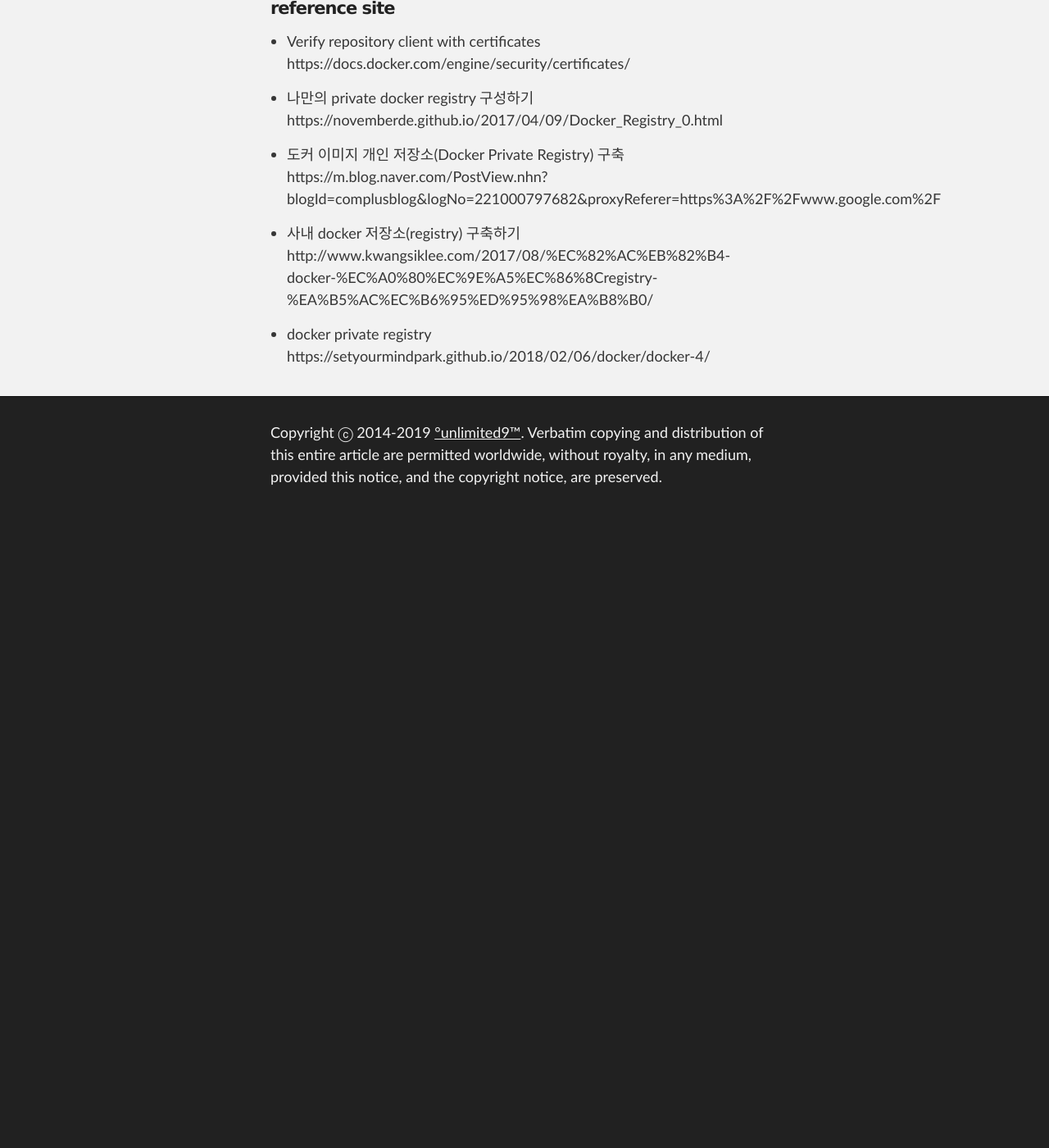
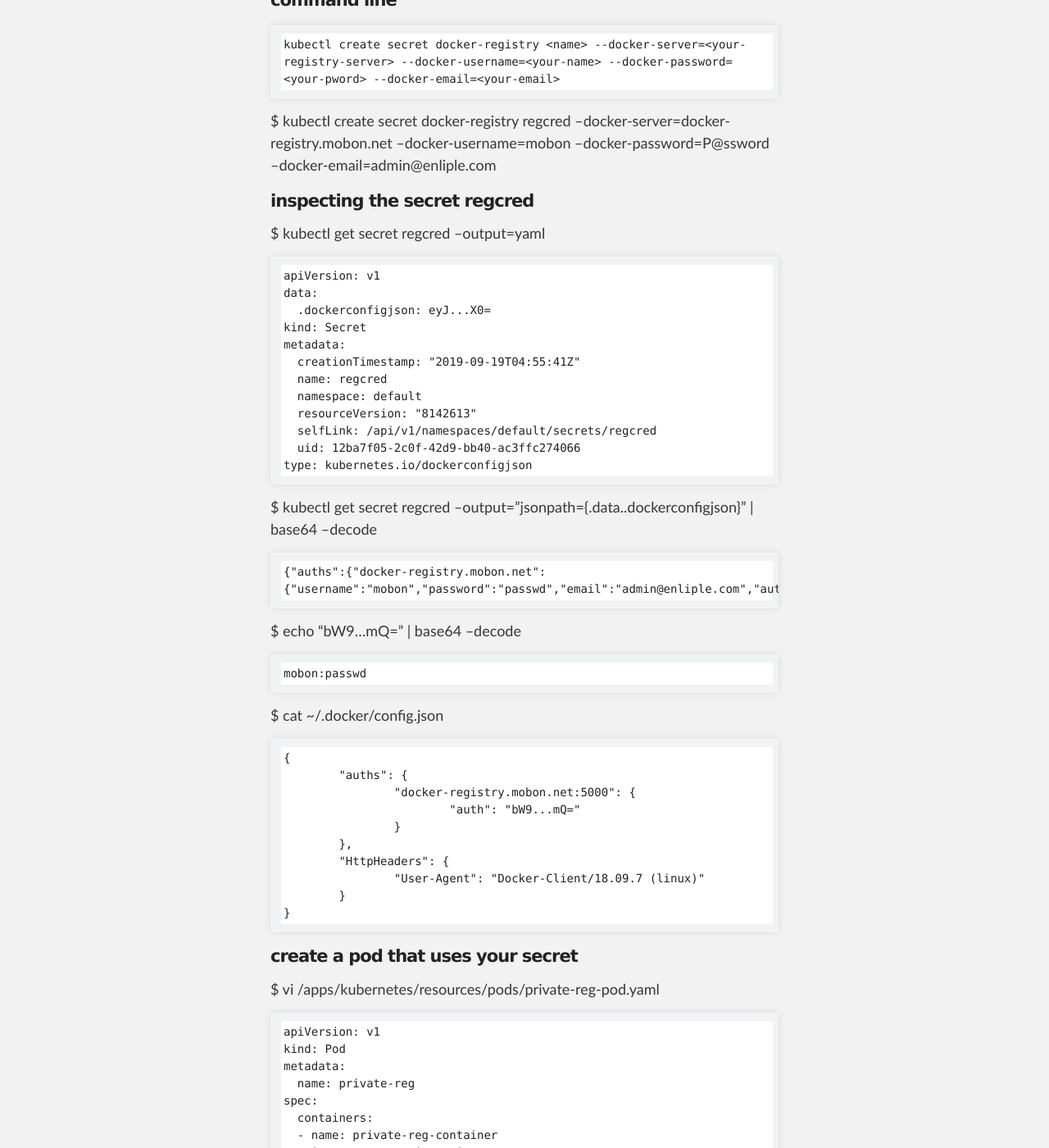
Before and after one commit to unlimited9/unlimited9.github.com, a Jekyll site: the page built from reference.notes/TA/cloud/docker/private.registry.md, in a window 1280 px wide and 1400 px high, scrolled down 4556 px. Shown: the whole window at 82% size. Built offline with Jekyll 4.4.1, drawn with Linux system fonts in a browser that asks for light colours; our own code applies the rules of GitHub Pages for plain Markdown files; before the commit the page ends 5186 px from its top, so only the background shows below that; some of the changed text lies outside the part shown.

Commit message:
Update private.registry.md

````diff
--- a/reference.notes/TA/cloud/docker/private.registry.md
+++ b/reference.notes/TA/cloud/docker/private.registry.md
@@ -153,12 +153,111 @@ $ curl -k -u 'mobon:P@ssw0rd' -X GET https://docker-registry.mobon.net:5000/v2/_
 {"repositories":["mobon/java.app.env"]}
 ```
 
-#### remote client에서 docker private registry 이용
-
-
 #### docker private registry image pull and execute
 $ docker pull docker-registry.mobon.net:5000/mobon/java.app.env
 
+## kubernetes
+
+#### create a secret by providing credentials on the command line
+```
+kubectl create secret docker-registry <name> --docker-server=<your-registry-server> --docker-username=<your-name> --docker-password=<your-pword> --docker-email=<your-email>
+```
+$ kubectl create secret docker-registry regcred --docker-server=docker-registry.mobon.net --docker-username=mobon --docker-password=P@ssword --docker-email=admin@enliple.com
+
+#### inspecting the secret regcred
+$ kubectl get secret regcred --output=yaml
+```
+apiVersion: v1
+data:
+  .dockerconfigjson: eyJ...X0=
+kind: Secret
+metadata:
+  creationTimestamp: "2019-09-19T04:55:41Z"
+  name: regcred
+  namespace: default
+  resourceVersion: "8142613"
+  selfLink: /api/v1/namespaces/default/secrets/regcred
+  uid: 12ba7f05-2c0f-42d9-bb40-ac3ffc274066
+type: kubernetes.io/dockerconfigjson
+```
+
+$ kubectl get secret regcred --output="jsonpath={.data.\.dockerconfigjson}" | base64 --decode
+```
+{"auths":{"docker-registry.mobon.net":{"username":"mobon","password":"passwd","email":"admin@enliple.com","auth":"bW9...mQ="}}}
+```
+
+$ echo "bW9...mQ=" | base64 --decode
+```
+mobon:passwd
+```
+$ cat  ~/.docker/config.json
+```
+{
+	"auths": {
+		"docker-registry.mobon.net:5000": {
+			"auth": "bW9...mQ="
+		}
+	},
+	"HttpHeaders": {
+		"User-Agent": "Docker-Client/18.09.7 (linux)"
+	}
+}
+```
+
+#### create a pod that uses your secret
+$ vi /apps/kubernetes/resources/pods/private-reg-pod.yaml
+```
+apiVersion: v1
+kind: Pod
+metadata:
+  name: private-reg
+spec:
+  containers:
+  - name: private-reg-container
+    image: <your-private-image>
+  imagePullSecrets:
+  - name: regcred
+```
+
+$ vi /apps/kubernetes/resources/mobon.gateway.rc.yaml
+```
+apiVersion: v1
+kind: ReplicationController
+metadata:
+  name: mobon-platform-gateway-aggregator-rc
+spec:
+  replicas: 3
+  selector:
+    app: mobon-platform-gateway-aggregator
+  template:
+    metadata:
+      name: mobon-platform-gateway-aggregator-pod
+      labels:
+        app: mobon-platform-gateway-aggregator
+    spec:
+      containers:
+      - name: mobon-platform-gateway-aggregator
+        image: mobon/java.app.env:latest
+        imagePullPolicy: Always
+        volumeMounts:
+          - name: app-git-repository
+            mountPath: /pgms/mobon.platform.gateway/repository/git
+            readOnly: true
+        ports:
+          - containerPort: 8080
+        command: ["/bin/bash", "-c"]
+        args:
+          - ls -al /pgms/mobon.platform.gateway/repository/git
+          - gradle --build-file /pgms/mobon.platform.gateway/repository/git/aggregation.service/build.gradle :framework.boot.application:build
+      imagePullSecrets:
+        - name: regcred
+      volumes:
+      - name: app-git-repository
+        gitRepo:
+          repository: http://172.20.0.7:9000/enliple/mobon/platform/gateway.git
+          revision: master
+          directory: .
+```
 
 ## 9. Appendix
 
@@ -167,14 +266,22 @@ $ docker pull docker-registry.mobon.net:5000/mobon/java.app.env
 * Verify repository client with certificates
 https://docs.docker.com/engine/security/certificates/
 
-+ 나만의 private docker registry 구성하기
+
++ Using a Private Registry
+https://kubernetes.io/docs/concepts/containers/images/#using-a-private-registry
+
++ Create a Secret based on existing Docker credentials
+https://kubernetes.io/docs/tasks/configure-pod-container/pull-image-private-registry/#registry-secret-existing-credentials
+
+
+- 나만의 private docker registry 구성하기
 https://novemberde.github.io/2017/04/09/Docker_Registry_0.html
 
-+ 도커 이미지 개인 저장소(Docker Private Registry) 구축
+- 도커 이미지 개인 저장소(Docker Private Registry) 구축
 https://m.blog.naver.com/PostView.nhn?blogId=complusblog&logNo=221000797682&proxyReferer=https%3A%2F%2Fwww.google.com%2F
 
-+ 사내 docker 저장소(registry) 구축하기
+- 사내 docker 저장소(registry) 구축하기
 http://www.kwangsiklee.com/2017/08/%EC%82%AC%EB%82%B4-docker-%EC%A0%80%EC%9E%A5%EC%86%8Cregistry-%EA%B5%AC%EC%B6%95%ED%95%98%EA%B8%B0/
 
-+ docker private registry
+- docker private registry
 https://setyourmindpark.github.io/2018/02/06/docker/docker-4/
````
